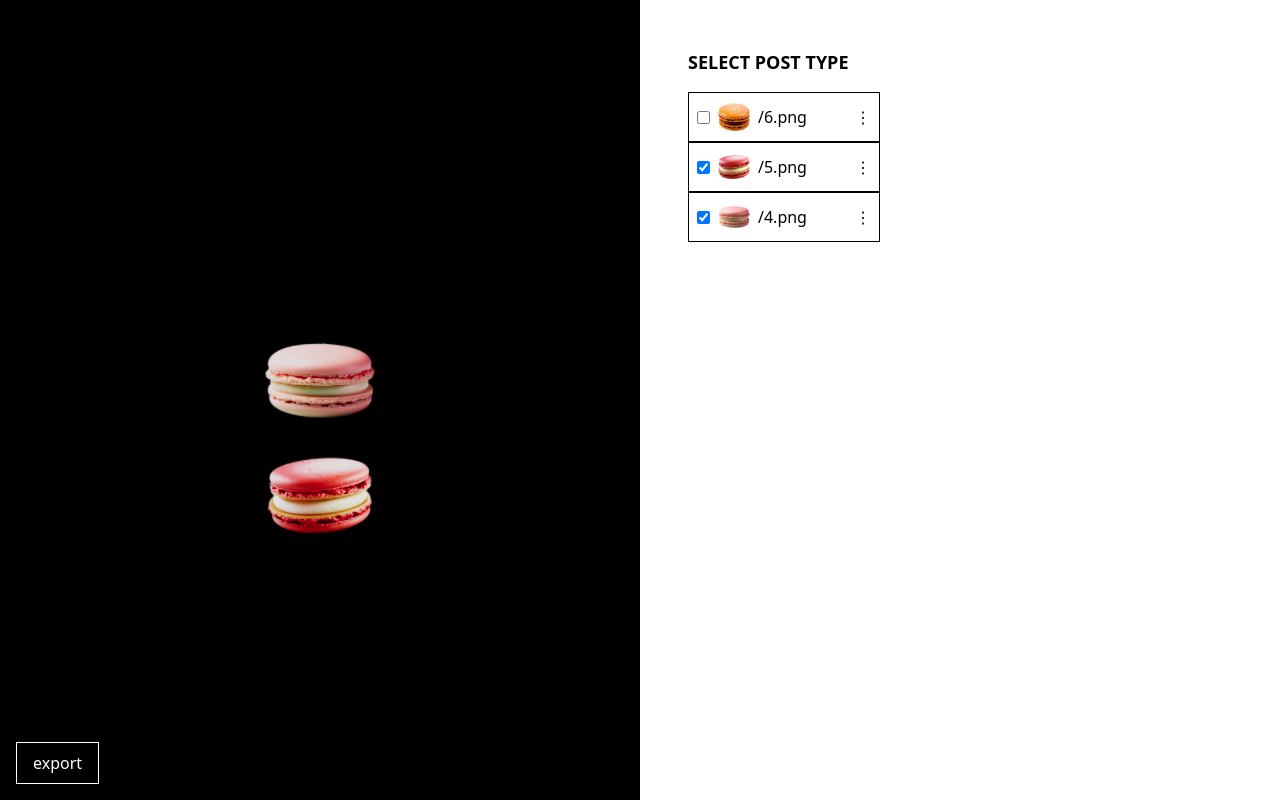
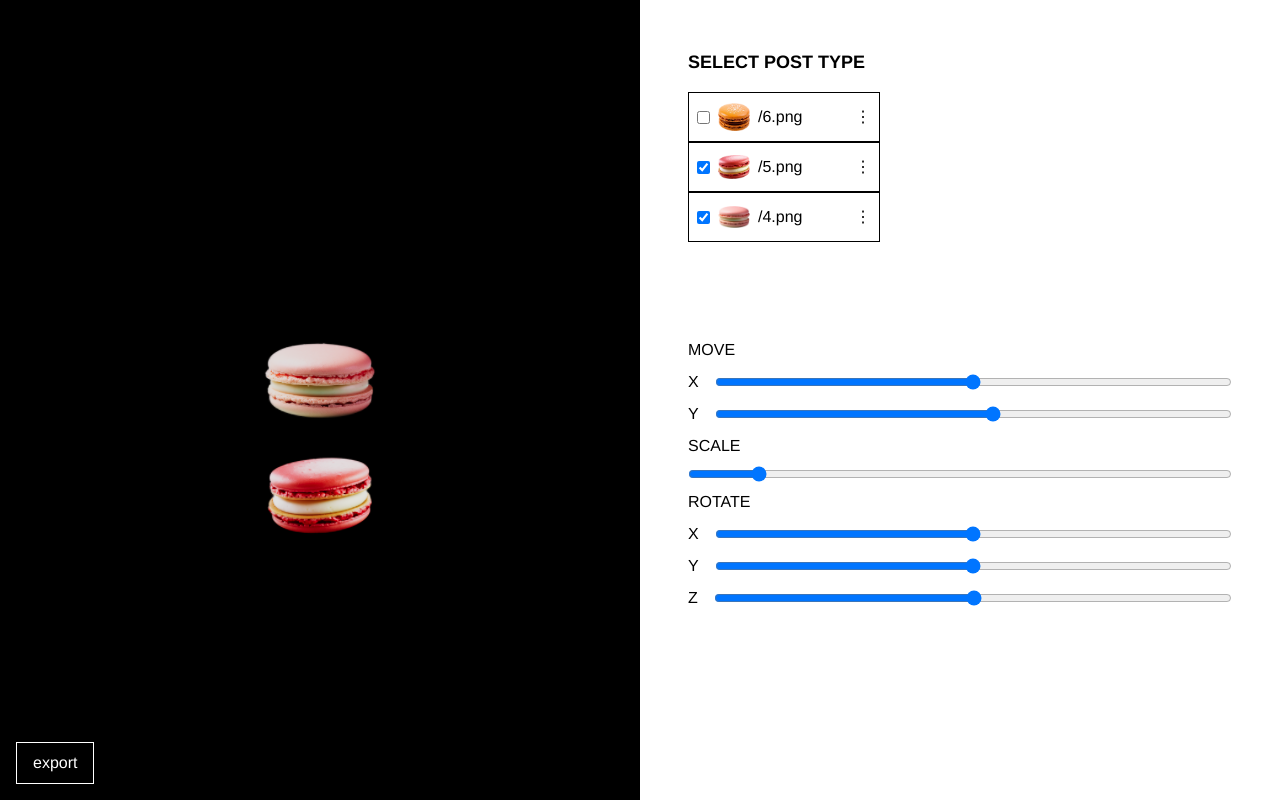
Before and after one commit to hongminpark/3d-photo, a React (Vite) app: page / in a window 1280 px wide. Both pictures are taken after a click on the checkbox 703 px from the left and 117 px from the top of the page. Built offline with nearby package versions, Linux system fonts and the light colour scheme.

Commit message:
Add basic transform controls

```diff
--- a/src/App.tsx
+++ b/src/App.tsx
@@ -10,7 +10,7 @@ function App() {
             url: "/6.png",
             position: [0, 0.4, 0],
             scale: 1.15,
-            renderOrder: 0,
+            rotation: [0, 0, 0],
             visible: true,
         },
         {
@@ -18,7 +18,7 @@ function App() {
             url: "/5.png",
             position: [0, 1, 0],
             scale: 1,
-            renderOrder: 1,
+            rotation: [0, 0, 0],
             visible: true,
         },
         {
@@ -26,25 +26,172 @@ function App() {
             url: "/4.png",
             position: [0, 1.6, 0],
             scale: 1,
-            renderOrder: 2,
+            rotation: [0, 0, 0],
             visible: true,
         },
     ]);
 
+    const [currentLayer, setCurrentLayer] = useState();
+
+    const handlePositionChange = (axis, value) => {
+        if (currentLayer !== undefined) {
+            setLayers((prevLayers) => {
+                const updatedLayers = [...prevLayers];
+                updatedLayers[currentLayer].position = [
+                    ...updatedLayers[currentLayer].position,
+                ];
+                updatedLayers[currentLayer].position[axis] = value;
+                return updatedLayers;
+            });
+        }
+    };
+
+    const handleScaleChange = (value) => {
+        if (currentLayer !== undefined) {
+            setLayers((prevLayers) => {
+                const updatedLayers = [...prevLayers];
+                updatedLayers[currentLayer].scale = value;
+                return updatedLayers;
+            });
+        }
+    };
+
+    const handleRotationChange = (axis, value) => {
+        if (currentLayer !== undefined) {
+            setLayers((prevLayers) => {
+                const updatedLayers = [...prevLayers];
+                updatedLayers[currentLayer].rotation = [
+                    ...updatedLayers[currentLayer].rotation,
+                ];
+                updatedLayers[currentLayer].rotation[axis] = value;
+                return updatedLayers;
+            });
+        }
+    };
     return (
         <div className="flex h-screen w-screen ">
             <div className="w-1/2 h-full bg-gray-200 flex flex-col text-black">
                 <div className="flex-1">
-                    <Scene layers={layers} />
+                    <Scene
+                        layers={layers}
+                        currentLayer={currentLayer}
+                        setCurrentLayer={setCurrentLayer}
+                    />
                 </div>
             </div>
             <div className="w-1/2 h-full overflow-y-auto">
                 <div className="p-8 text-medium m-4 ">
                     <p className="font-bold text-lg">SELECT POST TYPE</p>
                     <div className="flex flex-row gap-4 my-4">
-                        <LayersPanel layers={layers} setLayers={setLayers} />
+                        <LayersPanel
+                            layers={layers}
+                            setLayers={setLayers}
+                            setCurrentLayer={setCurrentLayer}
+                        />
                     </div>
                 </div>
+                {layers[currentLayer] && (
+                    <div className="p-8 text-medium m-4 flex flex-col gap-2">
+                        <div>MOVE</div>
+                        <div className="flex flex-row gap-4">
+                            <span>X</span>
+                            <input
+                                className="w-full"
+                                type="range"
+                                min="-5"
+                                max="5"
+                                step="0.1"
+                                value={layers[currentLayer].position[0]}
+                                onChange={(e) =>
+                                    handlePositionChange(
+                                        0,
+                                        parseFloat(e.target.value)
+                                    )
+                                }
+                            />
+                        </div>
+                        <div className="flex flex-row gap-4">
+                            <span>Y</span>
+                            <input
+                                className="w-full"
+                                type="range"
+                                min="-5"
+                                max="5"
+                                step="0.1"
+                                value={layers[currentLayer].position[1]}
+                                onChange={(e) =>
+                                    handlePositionChange(
+                                        1,
+                                        parseFloat(e.target.value)
+                                    )
+                                }
+                            />
+                        </div>
+                        <div>SCALE</div>
+                        <input
+                            type="range"
+                            min="0"
+                            max="10"
+                            step="0.1"
+                            value={layers[currentLayer].scale}
+                            onChange={(e) =>
+                                handleScaleChange(parseFloat(e.target.value))
+                            }
+                        />
+                        <div>ROTATE</div>
+                        <div className="flex flex-row gap-4">
+                            <span>X</span>
+                            <input
+                                className="w-full"
+                                type="range"
+                                min="-5"
+                                max="5"
+                                step="0.1"
+                                value={layers[currentLayer].rotation[0]}
+                                onChange={(e) =>
+                                    handleRotationChange(
+                                        0,
+                                        parseFloat(e.target.value)
+                                    )
+                                }
+                            />
+                        </div>
+                        <div className="flex flex-row gap-4">
+                            <span>Y</span>
+                            <input
+                                className="w-full"
+                                type="range"
+                                min="-5"
+                                max="5"
+                                step="0.1"
+                                value={layers[currentLayer].rotation[1]}
+                                onChange={(e) =>
+                                    handleRotationChange(
+                                        1,
+                                        parseFloat(e.target.value)
+                                    )
+                                }
+                            />
+                        </div>
+                        <div className="flex flex-row gap-4">
+                            <span>Z</span>
+                            <input
+                                className="w-full"
+                                type="range"
+                                min={`${-Math.PI * 2}`}
+                                max={`${Math.PI * 2}`}
+                                step="0.1"
+                                value={layers[currentLayer].rotation[2]}
+                                onChange={(e) =>
+                                    handleRotationChange(
+                                        2,
+                                        parseFloat(e.target.value)
+                                    )
+                                }
+                            />
+                        </div>
+                    </div>
+                )}
             </div>
         </div>
     );
@@ -52,9 +199,12 @@ function App() {
 
 export default App;
 
-const Layer = ({ layer, onToggle }) => {
+const Layer = ({ layer, onToggle, onClick }) => {
     return (
-        <div className="flex items-center justify-between p-2 border border-black ">
+        <div
+            className="flex items-center justify-between p-2 border border-black "
+            onClick={onClick}
+        >
             <div className="flex items-center">
                 <input
                     type="checkbox"
@@ -79,7 +229,7 @@ const Layer = ({ layer, onToggle }) => {
 };
 
 // Layers panel component
-const LayersPanel = ({ layers, setLayers }) => {
+const LayersPanel = ({ layers, setLayers, setCurrentLayer }) => {
     const toggleVisibility = (index) => {
         setLayers((layers) =>
             layers.map((layer, i) =>
@@ -94,6 +244,7 @@ const LayersPanel = ({ layers, setLayers }) => {
                     key={index}
                     layer={layer}
                     onToggle={() => toggleVisibility(index)}
+                    onClick={() => setCurrentLayer(index)}
                 />
             ))}
         </div>
--- a/src/components/ImageObject.tsx
+++ b/src/components/ImageObject.tsx
@@ -1,54 +1,34 @@
-import { PivotControls, useAspect } from "@react-three/drei";
+import { useAspect } from "@react-three/drei";
 import { useLoader } from "@react-three/fiber";
-import { useRef, useState } from "react";
-import { TextureLoader } from "three";
+import { useRef } from "react";
+import { PlaneGeometry, TextureLoader } from "three";
 
 export default function ImageObject({
-    url,
-    position,
-    scale = 1,
+    layer,
     setIsDragging,
     renderOrder,
+    isSelected,
+    setCurrentLayer,
 }) {
-    const texture = useLoader(TextureLoader, url);
+    const texture = useLoader(TextureLoader, layer.url);
     const [imageWidth, imageHeight] = useAspect(
         texture.image.width,
         texture.image.height
     );
     const aspectScale = [
-        (imageWidth / 10) * scale,
-        (imageHeight / 10) * scale,
+        (imageWidth / 10) * layer.scale,
+        (imageHeight / 10) * layer.scale,
         1,
     ];
     const meshRef = useRef();
-    const pivotRef = useRef();
-    const [controlsVisible, setControlsVisible] = useState(false);
-
-    // Event handler for click
-    const onImageClick = (e) => {
-        e.stopPropagation();
-        setControlsVisible(!controlsVisible); // Toggle visibility of PivotControls
-    };
 
     return (
-        <>
-            <PivotControls
-                ref={pivotRef}
-                rotation={[0, -Math.PI / 2, Math.PI / 2]}
-                anchor={[1, -1, -1]}
-                scale={75}
-                depthTest={false}
-                fixed
-                lineWidth={2}
-                onDragStart={() => setIsDragging(true)}
-                onDragEnd={() => setIsDragging(false)}
-                visible={controlsVisible}
-            >
         <mesh
             ref={meshRef}
-                    position={position}
+            position={layer.position}
+            rotation={layer.rotation}
             scale={aspectScale}
-                    onClick={onImageClick}
+            onClick={setCurrentLayer}
             renderOrder={renderOrder}
         >
             <planeGeometry args={[1, 1]} />
@@ -57,8 +37,15 @@ export default function ImageObject({
                 transparent={true}
                 depthTest={false}
             />
+            {isSelected && (
+                <lineSegments>
+                    <edgesGeometry
+                        attach="geometry"
+                        args={[new PlaneGeometry(1, 1)]}
+                    />
+                    <lineBasicMaterial attach="material" color="blue" />
+                </lineSegments>
+            )}
         </mesh>
-            </PivotControls>
-        </>
     );
 }
--- a/tailwind.config.js
+++ b/tailwind.config.js
@@ -2,7 +2,11 @@
 export default {
     content: ["./index.html", "./src/**/*.{js,jsx,ts,tsx}"],
     theme: {
-        extend: {},
+        extend: {
+            fontFamily: {
+                sans: ["Helvetica Neue", "Helvetica", "Arial", "sans-serif"],
+            },
+        },
     },
     plugins: [],
 };
```
Also changed, not shown: src/components/Scene.tsx (+4 -5 lines). Lines whose indentation alone changed are shown as unchanged.
